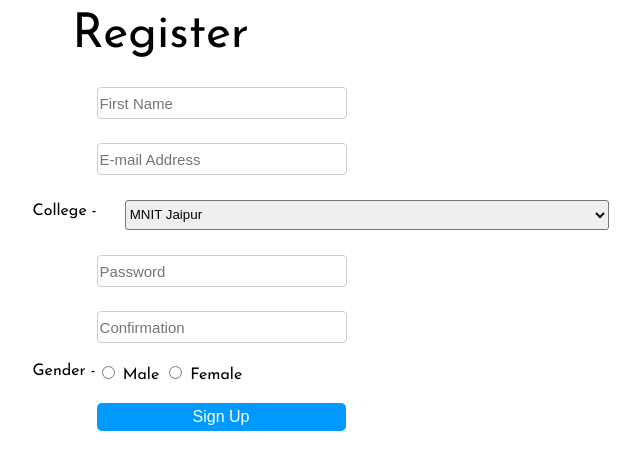
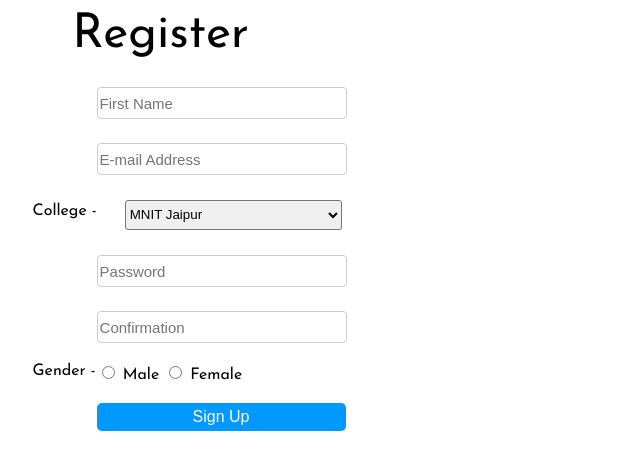
Before and after one commit to Vinayak-sophos/Project_2, a PHP site: template View/register_form.php in a window 1280 px wide. Shown: the part 221-691 px from the top of the page, without its empty margins (441-1081 px from the left). Run offline with PHP 8.4, Linux system fonts and the light colour scheme; the template is opened without the code that fills it, so the values that code supplies are empty; some libraries are stand-ins or nearby versions.

Commit message:
changes in frontend

```diff
--- a/View/register_form.php
+++ b/View/register_form.php
@@ -113,7 +113,7 @@ a{
     text-decoration : bold;
 }
 select{
-    width : 378%;
+    width : 170%;
     height : 30px;
     border-radius : 3px;
 }
```
